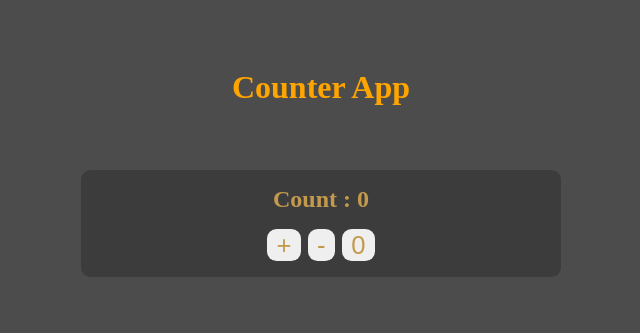
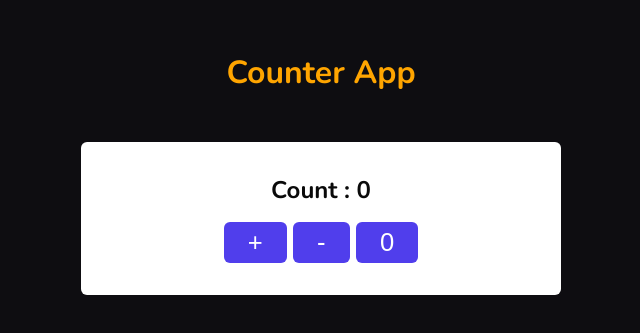
Before and after one commit to anisul-Islam/react-assignment-2-counter-app, a React (Create React App) app: page / in a window 1280 px wide. Shown: the part 227-560 px from the top of the page, without its empty margins (319-959 px from the left). Built offline with nearby package versions, Linux system fonts and the light colour scheme.

Commit message:
complete assignment-2

```diff
--- a/src/components/Counter.js
+++ b/src/components/Counter.js
@@ -1,15 +1,34 @@
-import React from 'react';
+import React, { useState } from 'react';
 
 const Counter = () => {
+  const [count, setCount] = useState(0);
+
+  const increaseCount = () => {
+    setCount(count + 1)
+  }
+
+  const decreaseCount = () => {
+    setCount(count - 1)
+  }
+
+  const clearCount = () => {
+    setCount(0)
+  }
+
+
+
+
+
   return (
+
     <div className="counter center">
       <h1 className="counter__title">Counter App</h1>
       <div className="card center">
-        <h2 className="card__title">Count : 0</h2>
+        <h2 className="card__title">Count : {count}</h2>
         <div className="card__btns">
-          <button className="btn card__btn">+</button>
-          <button className="btn card__btn">-</button>
-          <button className="btn card__btn">0</button>
+          <button disabled={count === 5 && true } onClick={increaseCount} className="btn card__btn">+</button>
+          <button disabled={count === -5 && true } onClick={decreaseCount} className="btn card__btn">-</button>
+          <button onClick={clearCount} className="btn card__btn">0</button>
         </div>
       </div>
     </div>
--- a/src/index.css
+++ b/src/index.css
@@ -1,5 +1,7 @@
+@import url('https://fonts.googleapis.com/css2?family=Nunito:wght@300;400;600;700;800&display=swap');
+
 :root {
-  --border-radius: 0.6rem;
+  --border-radius: 6px;
   --text-color: #fff;
 }
 
@@ -16,7 +18,8 @@ html {
 }
 
 body {
-  background-color: #4c4c4c;
+  background-color: #0e0d11;
+  font-family: 'Nunito', sans-serif;
 }
 
 .center {
@@ -35,16 +38,16 @@ body {
 .counter__title {
   color: var(--text-color);
   font-size: 2rem;
-  margin-bottom: 3rem;
+  margin-bottom: 2rem;
   color: orange;
 }
 
 .card {
-  background-color: #3c3c3c;
+  background-color: #ffffff;
   width: 100%;
   max-width: 30rem;
-  color: rgb(195, 154, 77);
-  padding: 1rem;
+  color: rgb(10, 10, 10);
+  padding: 2rem;
   border-radius: var(--border-radius);
 }
 
@@ -55,14 +58,16 @@ body {
   font-size: 1.6rem;
   transition: all 0.3s;
   margin: 0 0.2rem;
-  color: rgb(195, 154, 77);
+  padding: 6px 24px;
+  cursor: pointer;
+  background-color: rgb(80, 62, 236);
+  color: #ffffff;
 }
 
 .btn:hover {
-  background-color: orange;
-  color: black;
+  background-color: rgb(101, 84, 255);
 }
 
 .btn:disabled {
-  background-color: red;
+  background-color: rgb(255, 8, 41);
 }
```
Also changed, not shown: package.json (+11 -2 lines), .eslintrc.json (deleted), .prettierrc.json, 2 other files (tests, documents, lock files or other folders).
